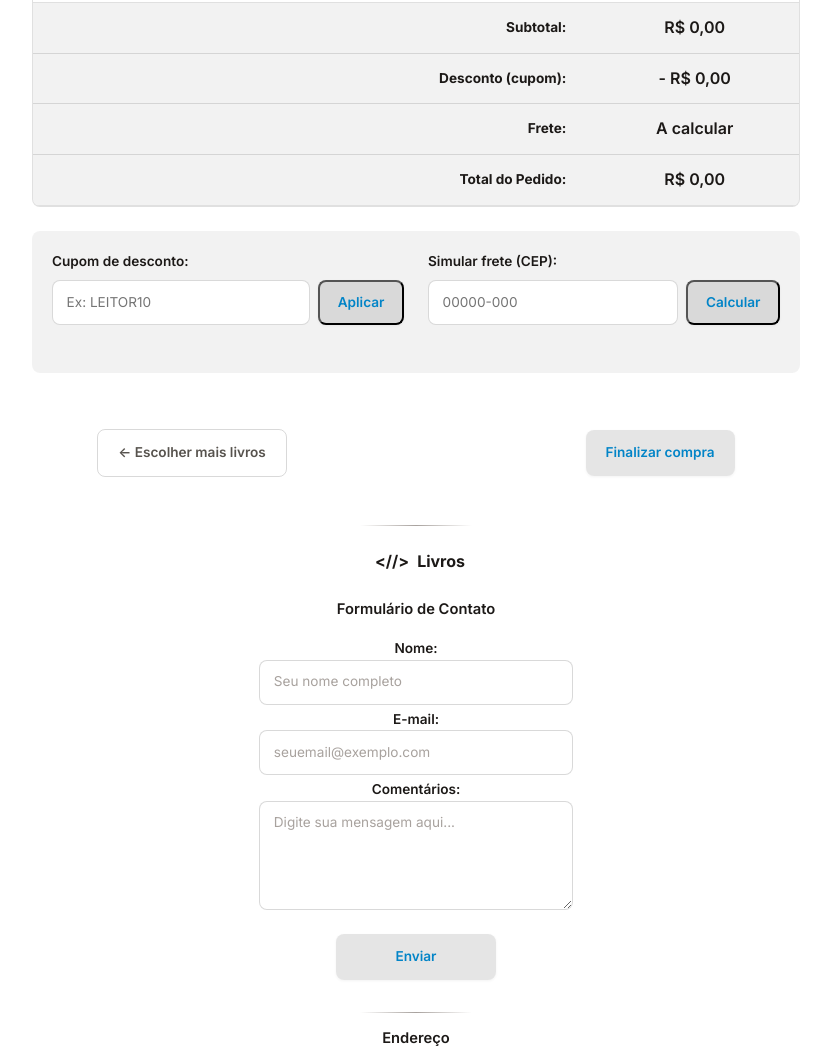
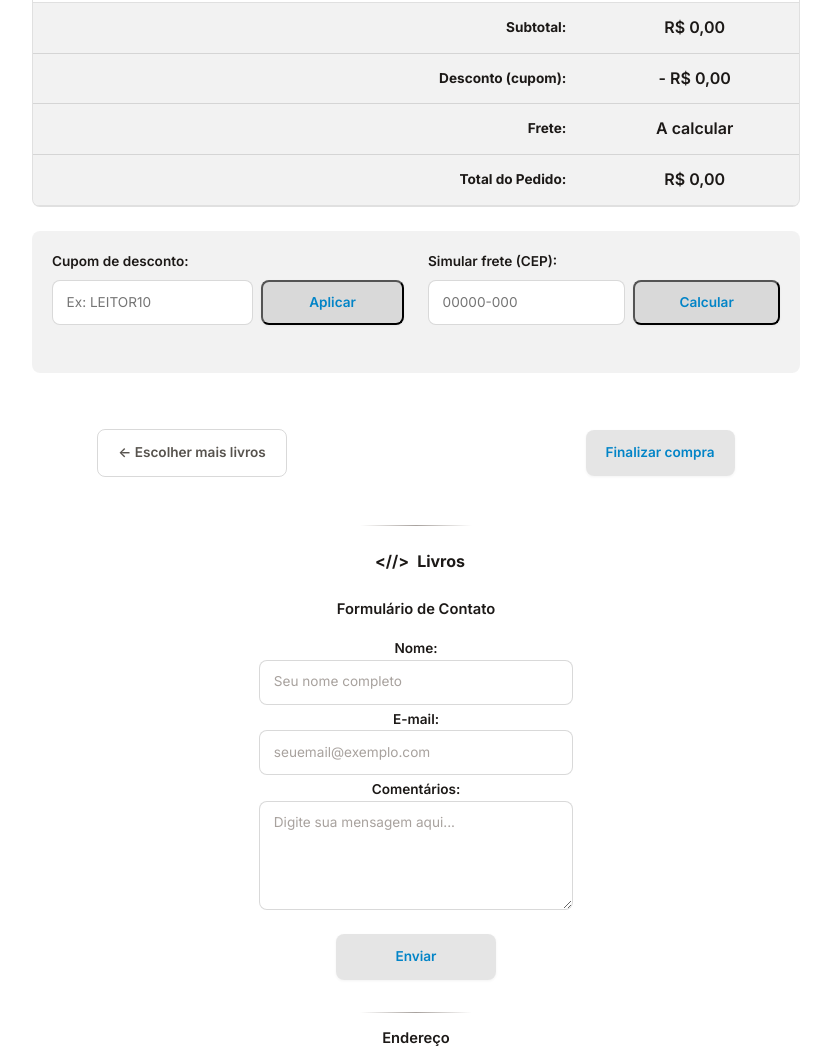
Before and after one commit to lucasgch/lucas_frontend1_26.2, a plain HTML site: page loja.html in a window 1280 px wide. Shown: the part 5108-6159 px from the top of the page, without its empty margins (224-1055 px from the left). Drawn offline with Linux system fonts and the light colour scheme.

Commit message:
Fix: Corrige a responsividade no carrinho de compras

```diff
--- a/css/cart.css
+++ b/css/cart.css
@@ -158,7 +158,7 @@
   margin-inline: auto;   /* Centraliza na tela igual à tabela */
   box-sizing: border-box; /* Garante que o padding de 1.25rem não passe dos 48rem */
   display: grid;
-  grid-template-columns: repeat(auto-fit, minmax(260px, 1fr));
+  grid-template-columns: repeat(auto-fit, minmax(min(100%, 240px), 1fr));
   gap: 1.5rem;
   margin-top: 1.5rem;
   padding: 1.25rem;
@@ -169,6 +169,7 @@
   display: flex;
   flex-direction: column;
   gap: 0.5rem;
+  min-width: 0;
 }
 .box-extra-carrinho label {
   font-size: var(--text-sm);
@@ -177,10 +178,12 @@
 }
 .grupo-input-inline {
   display: flex;
+  flex-wrap: wrap;
   gap: 0.5rem;
 }
 .grupo-input-inline input {
-  flex: 1;
+  flex: 1 1 9rem;
+  min-width: 0;
   padding: 0.6rem 0.85rem;
   border: 1px solid rgba(0, 0, 0, 0.15);
   border-radius: var(--radius);
@@ -188,8 +191,10 @@
   font-size: var(--text-sm);
 }
 .grupo-input-inline .botao {
+  flex: 1 0 auto;
   margin: 0;
   padding: 0.6rem 1.1rem;
+  text-align: center;
   white-space: nowrap;
 }
 
```
